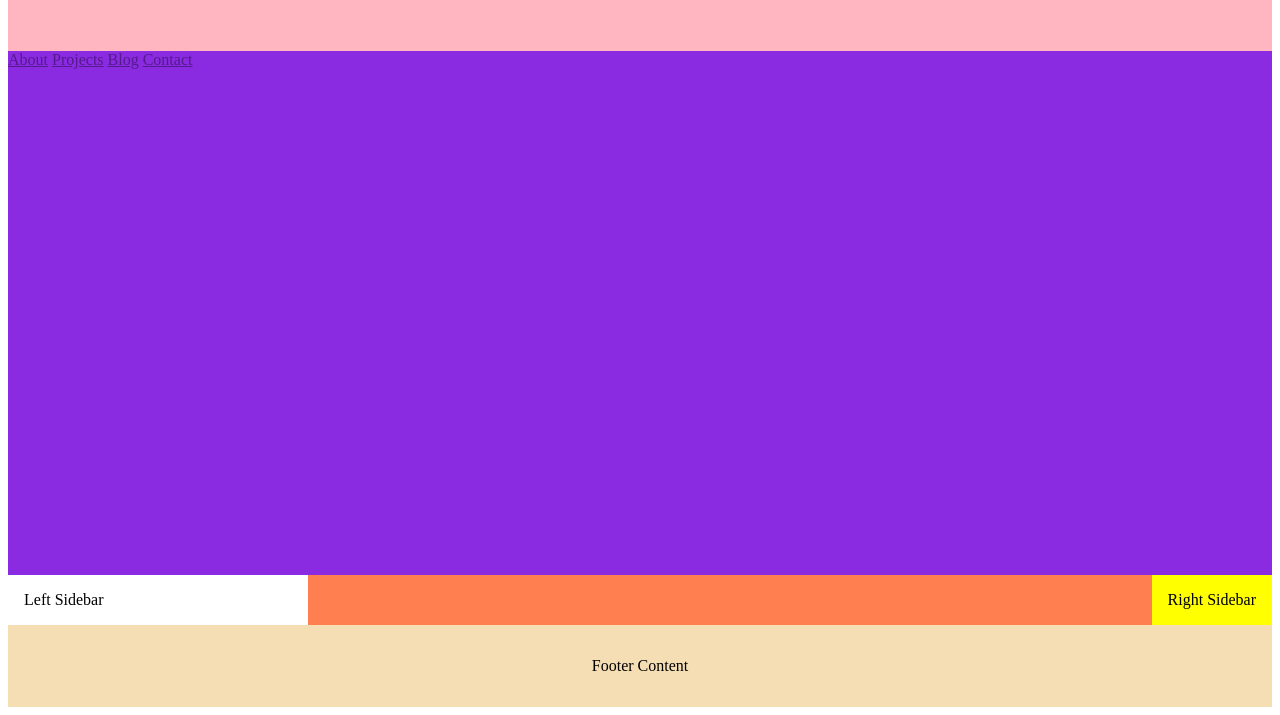
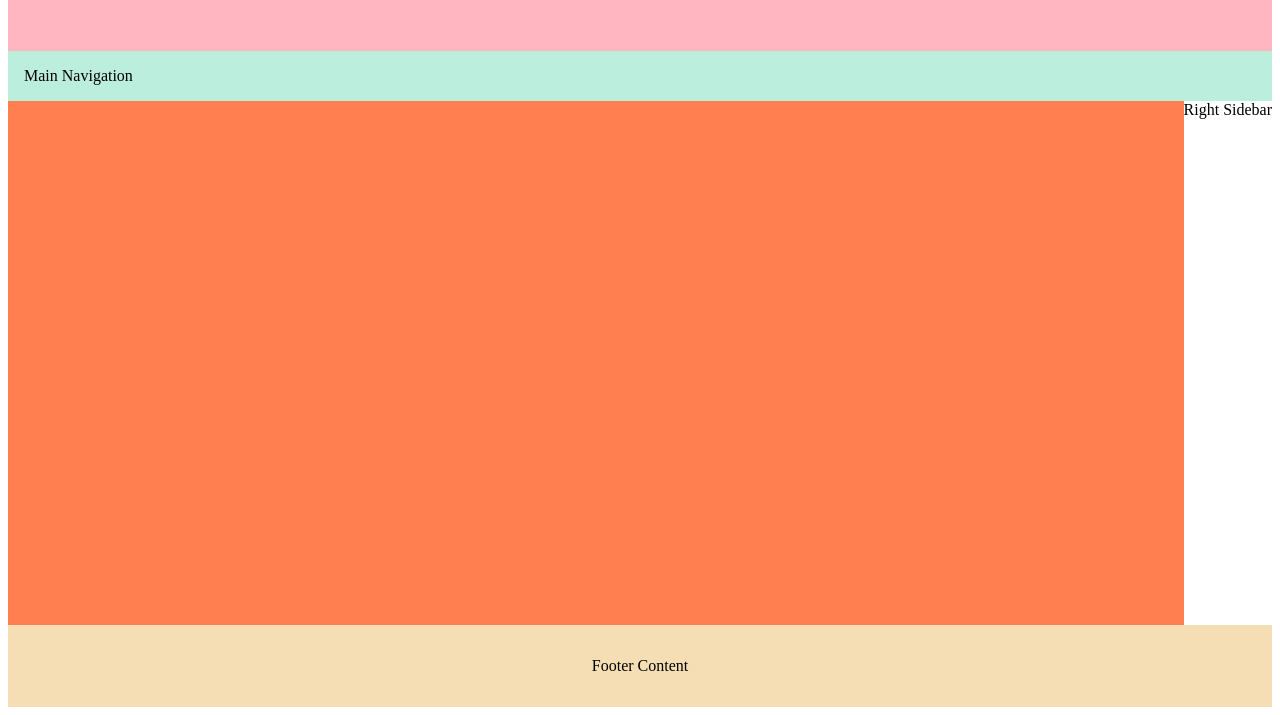
Before and after one commit to Israel-Brown/wdd230, a plain HTML site: page holygrail.html in a window 1280 px wide. Shown: the part 101-816 px from the top of the page. Drawn offline with Linux system fonts and the light colour scheme; files that its build step writes are made by us from their sources.

Commit message:
git commit -m 'message'

```diff
--- a/holygrail.html
+++ b/holygrail.html
@@ -11,13 +11,7 @@
   <header>
     <h1 contenteditable>Header</h1>
   </header>
-  <nav id="navbar" class="topnav">
-    <a href="">About</a>
-     <a href="">Projects</a>
-     <a href="">Blog</a>
-     <a href="">Contact</a>
-   </nav>
-  <div class="left-sidebar" contenteditable>Left Sidebar</div>
+  <nav>Main Navigation</nav>
   <main contenteditable></main>
   <div class="right-sidebar" contenteditable>Right Sidebar</div>
   <footer contenteditable>Footer Content</footer>
--- a/week01/styles/holygrail.css
+++ b/week01/styles/holygrail.css
@@ -1,38 +1,40 @@
+* {
+  box-sizing: border-box;
+}
 body {
   display: grid;
   height: 100vh;
-    grid-template: auto 1fr auto / 300px 1fr auto;
+  grid-template-columns: 1fr auto;
+  grid-template-rows: auto auto 1fr auto;
 }
 
 header {
   background: lightpink;
   padding: 2rem;
-    grid-column: 1 / 4;
+  grid-column: 1 / 3;
 }
 
 nav {
-		background: blueviolet;
-    grid-column: 1 / 4;
+  grid-column: 1 / 3;
+  background-color: #bed;
+  padding: 1rem;
 }
 
 main {
   background: coral;
-    grid-column: 2 / 3;
+  height: 100%;
+  padding: 1rem;
 }
 
-  .right-sidebar {
+aside {
   background: yellow;
-    grid-column: 3 / 4;
+  grid-column: 2 / 3;
+  padding: 1rem;
 }
 
 footer {
   background: wheat;
   padding: 2rem;
   text-align: center;
-    grid-column: 1 / 4;
+  grid-column: 1 / 3;
 }
-
-  .left-sidebar,
-  .right-sidebar {
-    padding: 1rem;
-  }
```
Lines whose indentation alone changed are shown as unchanged.
